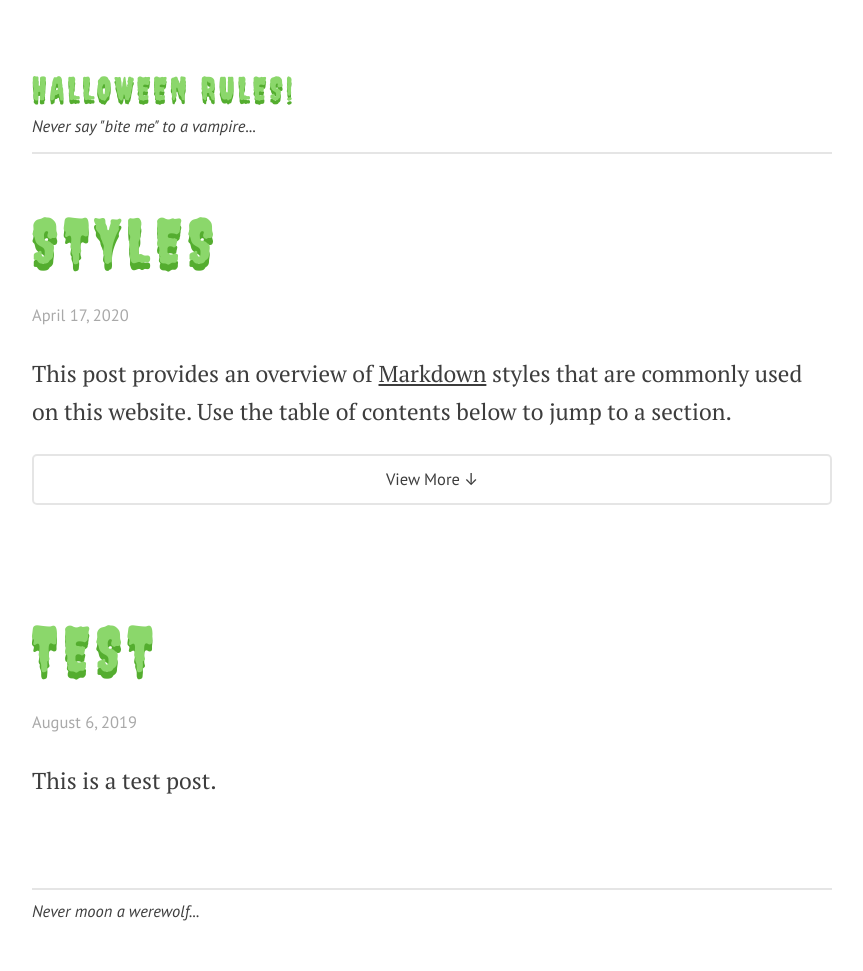
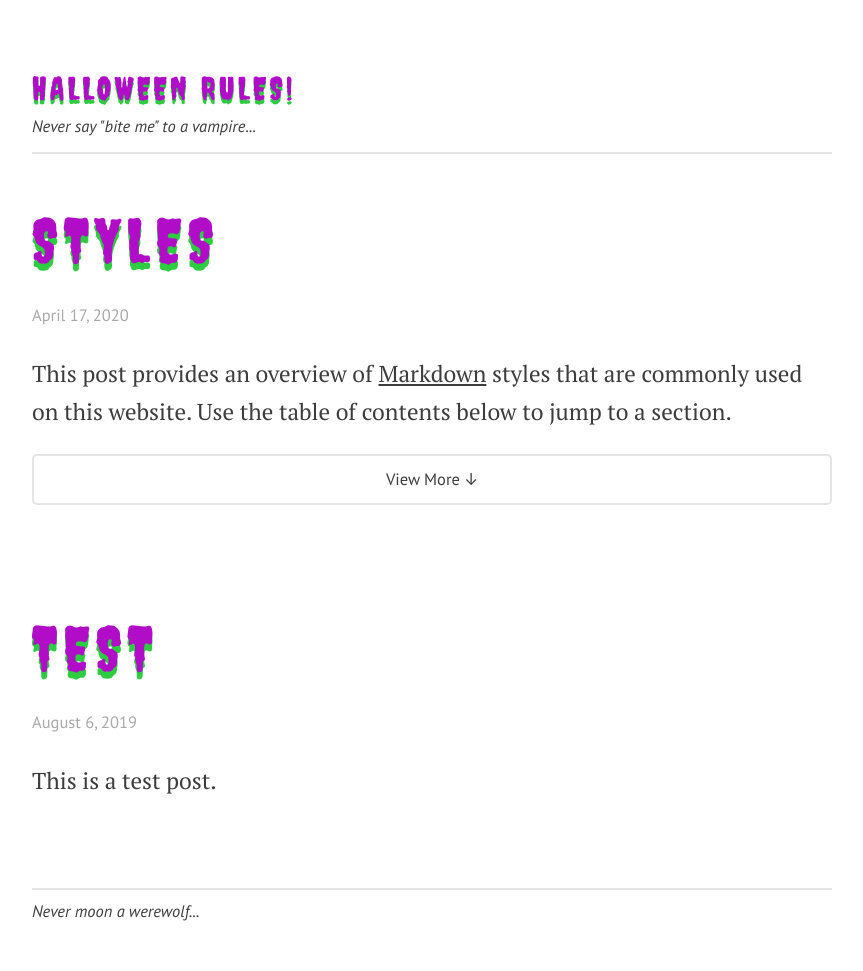
Before and after one commit to lmw13/lmw13, a Jekyll site: the page built from index.html, in a window 1280 px wide. Shown: the whole page, without its empty margins (208-1071 px from the left). Built offline with Jekyll 4.4.1, drawn with Linux system fonts in a browser that asks for light colours; some web fonts are replaced; the list of posts is cut into pages by our own code.

Commit message:
Update style.css

```diff
--- a/css/style.css
+++ b/css/style.css
@@ -93,13 +93,13 @@ h3,
 .header {
 	font-family: 'Creepster', cursive;
 	font-weight: 400;
-	text-shadow: 0 .11em 0 #54ad2f;
+	text-shadow: 0 .11em 0 #2ECC40;
 	text-transform: uppercase;
       	letter-spacing: 0.1em;
 }
 
 h1 {
-	color: #8BD76B;
+	color: #B10DC9;
 	font-size: 3.2em;
 	line-height: 1.15em;
 }
@@ -111,12 +111,12 @@ h1 {
 }
 
 .header a {
-	color: #8BD76B;
+	color: #B10DC9;
 	text-decoration: none !important;
 }
 
 .header a:hover {
-	color: color: #8BD76B;
+	color: #B10DC9;
 }
 
 h2 {
@@ -125,12 +125,12 @@ h2 {
 }
 
 h2 a {
-	color: #8BD76B !important;
+	color: #B10DC9 !important;
 	text-decoration: none !important;
 }
 
 h2 a:hover {
-	color: #8BD76B !important;
+	color: #B10DC9 !important;
 	text-decoration: none;
 }
 
```
